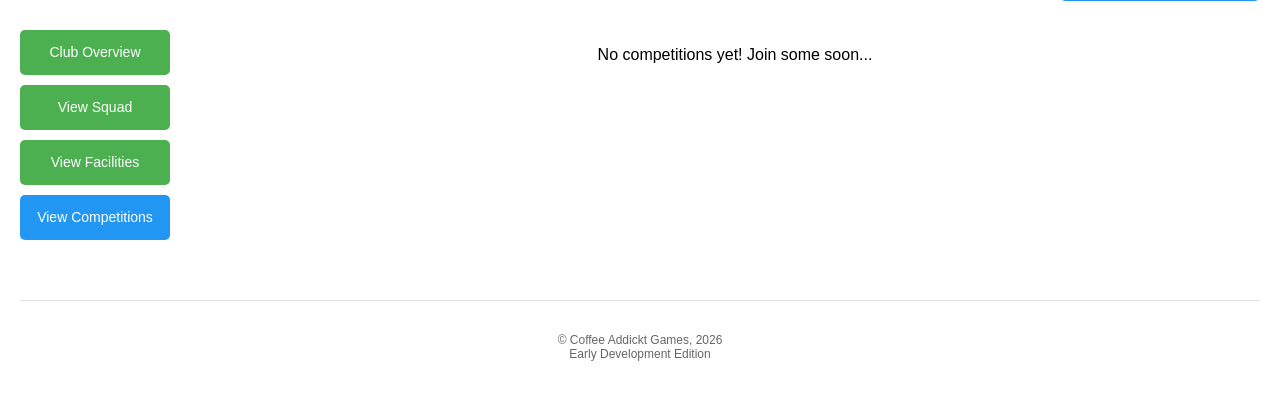
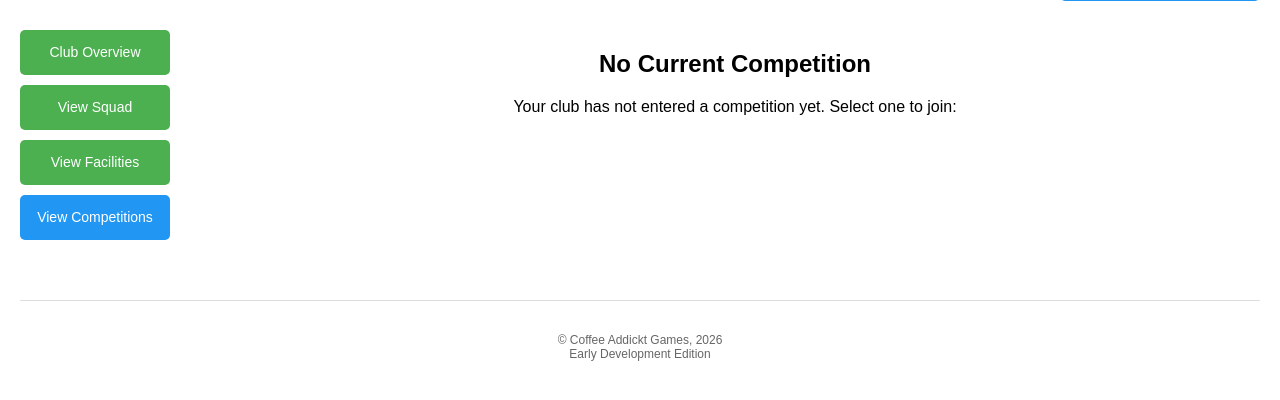
Before and after one commit to milarous/grassroots-manager, a Flask app: template templates/competitions.html in a window 1280 px wide. Shown: the part 78-478 px from the top of the page. Run offline with Flask 3, Linux system fonts and the light colour scheme; the template is opened without the code that fills it, so the values that code supplies are empty.

Commit message:
Competitions: enter/change/leave with yearly fees; Facilities: add leave action; Add Competition model and routes; UI updates for pages; CSS for action rows and danger buttons; README updates + screenshots placeholders; legacy save normalization for competition

```diff
--- a/main.py
+++ b/main.py
@@ -15,7 +15,7 @@ class Club:
         self.reputation = 1        # starts as unknown
         self.squad = []            # will add later
         self.facility = None       # Current rented facility
-        self.competition = "None"
+        self.competition = None    # Current entered competition
 
     def get_summary(self):
         return (
@@ -51,6 +51,15 @@ class Facility:
         return f"{self.name} ({self.city}) - ${self.monthly_cost}/month"
 
 
+class Competition:
+    def __init__(self, name, yearly_fee):
+        self.name = name
+        self.yearly_fee = yearly_fee
+
+    def __str__(self):
+        return f"{self.name} - ${self.yearly_fee}/year"
+
+
 # -----------------------------
 # Flask Web Application
 # -----------------------------
@@ -68,6 +77,14 @@ adelaide_facilities = [
     Facility("Findon Sports Park", "Findon", 1200),
     Facility("Salisbury Sports Ground", "Salisbury", 950),
     Facility("Campbelltown Football Ground", "Campbelltown", 1100)
+]
+
+# South Australian grassroots competitions
+competitions = [
+    Competition("Southern Districts Soccer Association", 650),
+    Competition("Elizabeth & Districts Soccer Association", 600),
+    Competition("Adelaide Hills Football Association", 550),
+    Competition("Western Football League", 500)
 ]
 
 # Create saves directory if it doesn't exist
@@ -95,6 +112,9 @@ def load_game(slot):
             save_data = pickle.load(f)
             club = save_data['club']
             available_players = save_data['available_players']
+            # Ensure legacy saves without Competition objects reset to None
+            if club and not isinstance(getattr(club, 'competition', None), Competition):
+                club.competition = None
         return True
     except FileNotFoundError:
         return False
@@ -240,12 +260,40 @@ def rent_facility(facility_index):
         club.facility = adelaide_facilities[facility_index]
     return redirect(url_for('facilities_view'))
 
+
+@app.route('/leave_facility')
+def leave_facility():
+    if club is None:
+        return redirect(url_for('main_menu'))
+    club.facility = None
+    return redirect(url_for('facilities_view'))
+
 @app.route('/competitions')
 def competitions_view():
     if club is None:
         return redirect(url_for('main_menu'))
+    current_comp = club.competition if isinstance(club.competition, Competition) else None
+    if club.competition is not current_comp:
+        club.competition = current_comp
     save_slots = get_save_slots()
-    return render_template('competitions.html', club=club, save_slots=save_slots)
+    return render_template('competitions.html', club=club, save_slots=save_slots, competitions=competitions, current_competition=current_comp)
+
+
+@app.route('/enter_competition/<int:competition_index>')
+def enter_competition(competition_index):
+    if club is None:
+        return redirect(url_for('main_menu'))
+    if 0 <= competition_index < len(competitions):
+        club.competition = competitions[competition_index]
+    return redirect(url_for('competitions_view'))
+
+
+@app.route('/leave_competition')
+def leave_competition():
+    if club is None:
+        return redirect(url_for('main_menu'))
+    club.competition = None
+    return redirect(url_for('competitions_view'))
 
 @app.route('/save_game/<int:slot>', methods=['POST'])
 def save_game_route(slot):
--- a/static/styles.css
+++ b/static/styles.css
@@ -495,3 +495,22 @@ footer {
     margin: 10px 0;
     font-size: 16px;
 }
+
+/* Competition actions row */
+.action-row {
+    display: flex;
+    gap: 10px;
+    margin-top: 20px;
+}
+
+.action-row .menu-button {
+    flex: 1;
+}
+
+.menu-button.danger {
+    background-color: #f44336;
+}
+
+.menu-button.danger:hover {
+    background-color: #d32f2f;
+}
--- a/templates/competitions.html
+++ b/templates/competitions.html
@@ -24,7 +24,49 @@
         </div>
 
         <div class="right-content">
-            <p>No competitions yet! Join some soon...</p>
+            {% if current_competition %}
+                <h2>Current Competition</h2>
+                <div class="facility-details">
+                    <p><strong>Name:</strong> {{ current_competition.name }}</p>
+                    <p><strong>Yearly Association Fee:</strong> ${{ current_competition.yearly_fee }}</p>
+                </div>
+                <div class="action-row">
+                    <button onclick="toggleCompetitionSearch()" class="menu-button">Change Competition</button>
+                    <a href="/leave_competition" class="menu-button danger">Leave Competition</a>
+                </div>
+                <div id="competitionSearch" style="display: none; margin-top: 20px;">
+                    <h3>Available Competitions</h3>
+                    <div class="facilities-grid">
+                        {% for competition in competitions %}
+                            {% if current_competition and competition.name == current_competition.name %}
+                                <div class="facility-card current">
+                                    <h4>{{ competition.name }}</h4>
+                                    <p><strong>Yearly Fee:</strong> ${{ competition.yearly_fee }}</p>
+                                    <div class="current-facility-badge">✓ Current Competition</div>
+                                </div>
+                            {% else %}
+                                <div class="facility-card">
+                                    <h4>{{ competition.name }}</h4>
+                                    <p><strong>Yearly Fee:</strong> ${{ competition.yearly_fee }}</p>
+                                    <a href="/enter_competition/{{ loop.index0 }}" class="rent-btn">Enter Competition</a>
+                                </div>
+                            {% endif %}
+                        {% endfor %}
+                    </div>
+                </div>
+            {% else %}
+                <h2>No Current Competition</h2>
+                <p>Your club has not entered a competition yet. Select one to join:</p>
+                <div class="facilities-grid">
+                    {% for competition in competitions %}
+                        <div class="facility-card">
+                            <h4>{{ competition.name }}</h4>
+                            <p><strong>Yearly Fee:</strong> ${{ competition.yearly_fee }}</p>
+                            <a href="/enter_competition/{{ loop.index0 }}" class="rent-btn">Enter Competition</a>
+                        </div>
+                    {% endfor %}
+                </div>
+            {% endif %}
         </div>
     </div>
 
@@ -37,6 +79,12 @@
 
     <script>
         const saveSlots = {{ save_slots | tojson }};
+        function toggleCompetitionSearch() {
+            const searchDiv = document.getElementById('competitionSearch');
+            if (searchDiv) {
+                searchDiv.style.display = searchDiv.style.display === 'none' ? 'block' : 'none';
+            }
+        }
     </script>
     <script src="/static/save_modal.js"></script>
 </body>
--- a/templates/facilities.html
+++ b/templates/facilities.html
@@ -31,7 +31,10 @@
                     <p><strong>Location:</strong> {{ club.facility.city }}</p>
                     <p><strong>Monthly Hire Cost:</strong> ${{ club.facility.monthly_cost }}</p>
                 </div>
-                <button onclick="toggleFacilitySearch()" class="menu-button" style="margin-top: 20px;">Search for New Facility</button>
+                <div class="action-row">
+                    <button onclick="toggleFacilitySearch()" class="menu-button">Search for New Facility</button>
+                    <a href="/leave_facility" class="menu-button danger">Leave Facility</a>
+                </div>
                 <div id="facilitySearch" style="display: none; margin-top: 20px;">
                     <h3>Available Facilities in Adelaide</h3>
                     <div class="facilities-grid">
```
Also changed, not shown: README.md, docs/screenshots/competitions-current.svg (added), docs/screenshots/competitions-empty.svg (added), docs/screenshots/facilities-current.svg (added), docs/screenshots/facilities-empty.svg (added), docs/screenshots/main-menu.svg (added).
